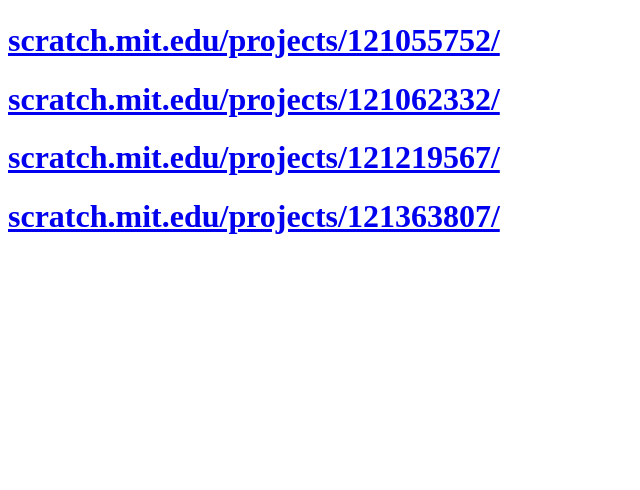
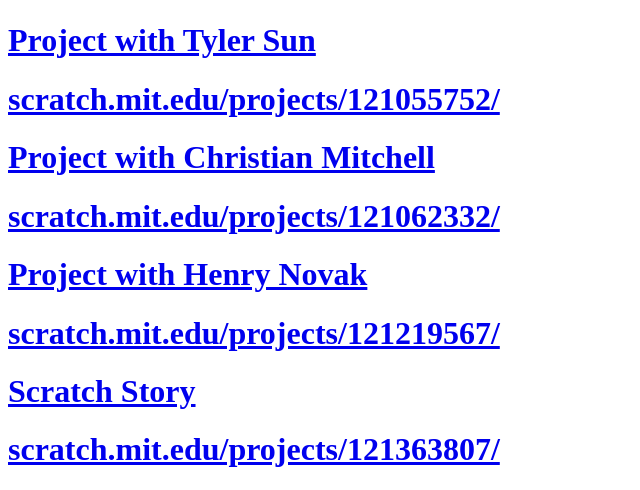
Before and after one commit to tyler-jung/tyler-jung.github.io, a plain HTML site: page portfolio.html in a window 1280 px wide. Shown: the part 463-953 px from the top of the page, without its empty margins (0-640 px from the left). Before the commit the page ends 800 px from the top, so only its background shows below. Drawn offline with Linux system fonts and the light colour scheme.

Commit message:
first commit

```diff
--- a/portfolio.html
+++ b/portfolio.html
@@ -12,9 +12,13 @@
    <br>
    <a target="_blank" href="https://scratch.mit.edu/projects/121055752/">
      <img src="images/scratchlogo.png" height="100">
+    <h1>Project with Tyler Sun</h1>
     <h1>scratch.mit.edu/projects/121055752/</h1>
+    <h1>Project with Christian Mitchell</h1>
     <h1>scratch.mit.edu/projects/121062332/</h1>
+    <h1>Project with Henry Novak</h1>
     <h1>scratch.mit.edu/projects/121219567/</h1>
+    <h1>Scratch Story</h1>
     <h1>scratch.mit.edu/projects/121363807/</h1>
    </a>
 	 </body>
```
